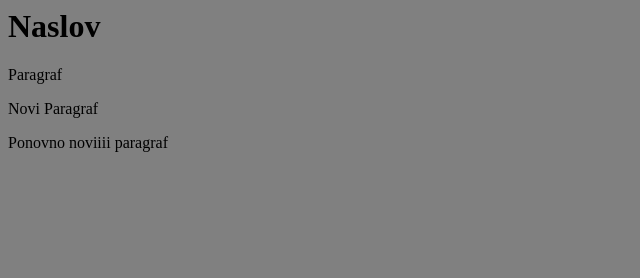
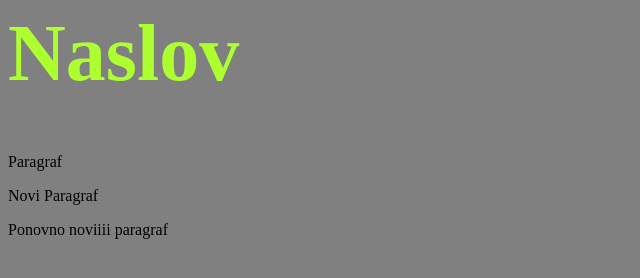
Before and after one commit to sgrgat/git-uvod, a plain HTML site: page index.html in a window 1280 px wide. Shown: the whole page, without its empty margins (0-640 px from the left). Drawn offline with Linux system fonts and the light colour scheme.

Commit message:
izmjena css-a

```diff
--- a/index.css
+++ b/index.css
@@ -1,3 +1,8 @@
 body{
     background-color:gray;
 }
+
+h1{
+    font-size: 80px;
+    color: greenyellow;
+}
```
